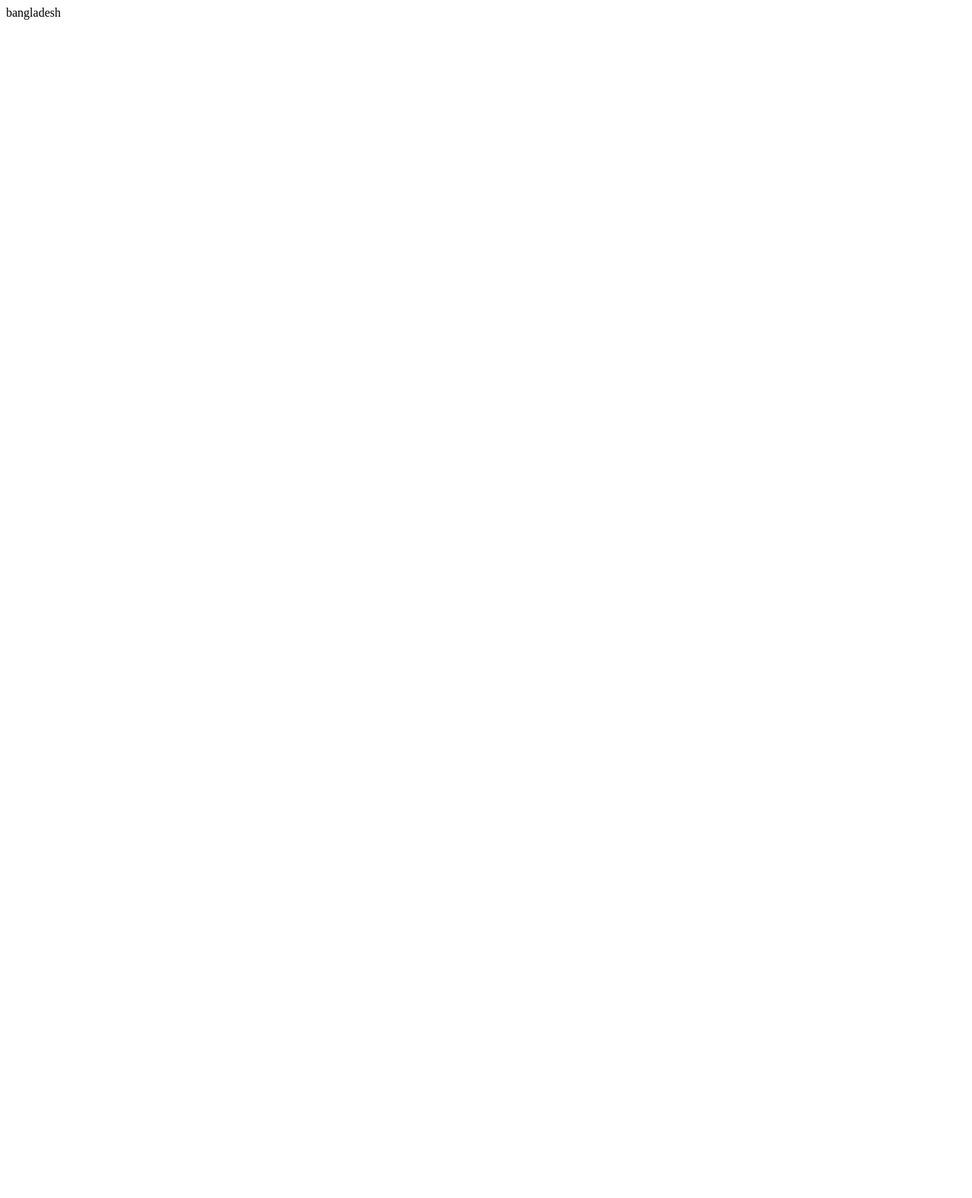
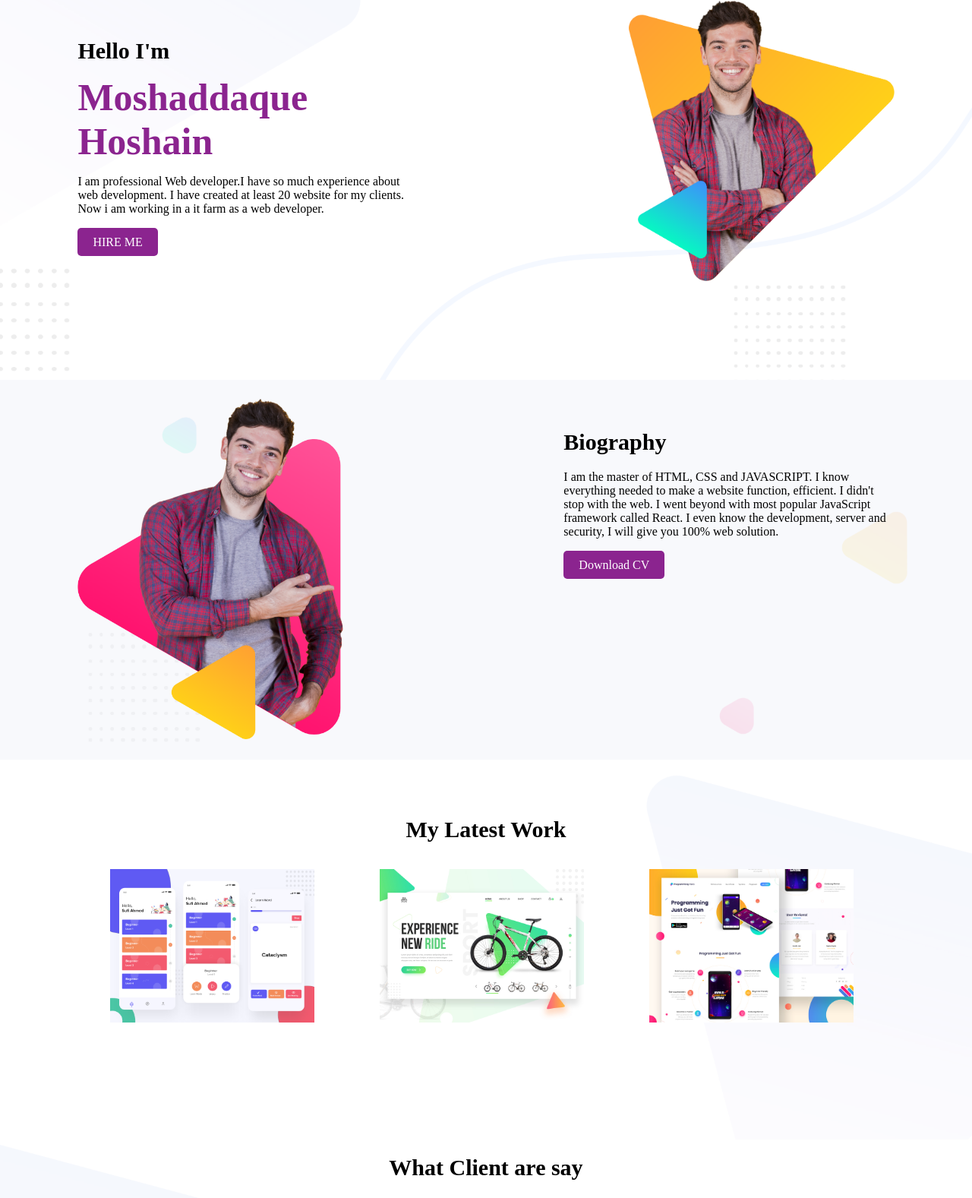
Before and after one commit to moshaddaque/personal-web, a plain HTML site: page index.html in a window 1280 px wide. Shown: the top 1577 px of the page at 76% size. Before the commit the page ends 800 px from the top, so only its background shows below. Drawn offline with Linux system fonts and the light colour scheme.

Commit message:
finished work

```diff
--- a/index.html
+++ b/index.html
@@ -4,9 +4,53 @@
     <meta charset="UTF-8">
     <meta http-equiv="X-UA-Compatible" content="IE=edge">
     <meta name="viewport" content="width=device-width, initial-scale=1.0">
+    <link rel="stylesheet" href="style.css">
     <title>Document</title>
 </head>
 <body>
-    bangladesh
+    <!-- Start Header section -->
+    <section class="first">
+        <div class="first-sec-cont half-width">
+            <h2>Hello I'm</h2>
+            <h1>Moshaddaque Hoshain</h1>
+            <p>I am professional Web developer.I have so much experience about web development. I have created at least 20 website for my clients. Now i am working in a it farm as a web developer.</p>
+            <a href="https://github.com/moshaddaque/" class="hire-me-btn">HIRE ME</a>
+        </div>
+        <div class="first-sec-img half-width">
+            <img src="./images/peter.png" alt="">
+        </div>
+    </section>
+     <!-- Start biography section -->
+    <section class="second">
+        <div class="second-sec-img half-width">
+            <img src="./images/peter_dream.png" alt="">
+        </div>
+        <div class="second-sec-cont half-width">
+            <h1>Biography</h1>
+            <p>I am the master of HTML, CSS and JAVASCRIPT. I know everything needed to make a website function, efficient. I didn't stop with the web. I went beyond with most popular JavaScript framework called React. I even know the development, server and security, I will give you 100% web solution.</p>
+            <a href=""class="cv-btn">Download CV</a>
+        </div>
+    </section>
+     <!-- Start Latest Work section -->
+    <section class="third">
+        <h1>My Latest Work</h1>
+        <div class="work">
+            <img src="./images/latest-work/work-1.png" alt="">
+            <img src="./images/latest-work/work-2.jpg" alt="">
+            <img src="./images/latest-work/work-3.jpg" alt="">
+        </div>
+    </section>
+     <!-- Start Client Review and footer section -->
+    <section class="four">
+        <h1>What Client are say</h1>
+        <h3>Beuce Moccy</h3>
+        <h6>Founder & CEO Aliese</h6>
+        <p>Lorem ipsum dolor sit amet consectetur adipisicing elit. Error sequi recusandae distinctio doloribus odit maxime!</p>
+        <div class="massage">
+            <p>Leave me a message in the </p>
+            <h2>info.moshaddaque@gmail.com</h2>
+        </div>
+        <p class="copy">&copy; 2022 Copyright By Moshaddaque Hoshain. </p>
+    </section>
 </body>
 </html>
--- /dev/null
+++ b/style.css
@@ -0,0 +1,142 @@
+*{
+    margin: 0;
+    padding: 0;
+    text-decoration: none;
+}
+img{
+    max-width: 100%;
+}
+
+.half-width{
+    float: left;
+    width: 34%;
+    margin: 0% 8% 0% 8%;
+}
+.first{
+    display: block;
+    height: 500px;
+    background-image: url(./images/header-bg.png);
+    background-repeat: no-repeat;
+    background-position: center;
+    background-size: cover;
+}
+.first-sec-cont h1{
+    color: #8b248f;
+    font-size: 50px;
+    margin: 15px 0px;
+}
+.first-sec-cont h2{
+    margin-top: 50px;
+    font-size: 30px;
+}
+.hire-me-btn{
+    padding: 10px 20px;
+    color: #fff;
+    background: #8b248f;
+    border-radius: 5px;
+    border: none;
+    line-height: 70px;
+}
+.first-sec-img{
+    text-align: right;
+}
+.first-sec-img img{
+    width: 350px;
+    height: auto;
+}
+
+
+.second{
+    display: block;
+    height: 500px;
+    background-image: url(./images/biography-bg.png);
+    background-repeat: no-repeat;
+    background-position: center;
+    background-size: cover;
+}
+.second-sec-img img{
+    width: 350px;
+    height: auto;
+    margin-top: 25px;
+}
+.second-sec-cont h1{
+    margin: 20px 0px;
+    font-size: 30px;
+    margin-top: 65px;
+}
+.cv-btn{
+    line-height: 70px;
+    padding: 10px 20px;
+    color: #fff;
+    background: #8b248f;
+    border-radius: 5px;
+    border: none;
+}
+
+
+.third{
+    display: block;
+    height: 500px;
+    background-image: url(./images/latest-work-bg.png);
+    background-repeat: no-repeat;
+    background-position: center;
+    background-size: cover;
+}
+.third h1{
+    margin: 0px auto;
+    text-align: center;
+    padding: 35px 0px;
+    padding-top: 75px;
+    font-size: 30px;
+}
+.work{
+    margin: 0% 8% 0% 8%;
+}
+.work img{
+    float: left;
+    width: 25%;
+    margin: 0% 4% 0% 4%;
+}
+
+
+.four{
+    display: block;
+    height: 500px;
+    background-image: url(./images/footer-bg.png);
+    background-repeat: no-repeat;
+    background-position: center;
+    background-size: cover;
+    text-align: center;
+    margin: 0px auto;
+}
+.four h1{
+    font-size: 30px;
+    margin-bottom: 30px;
+    padding: 20px;
+}
+.four h6{
+    color: rgb(75, 67, 67);
+}
+.four p{
+    width: 41%;
+    margin: 30px auto;
+}
+
+.massage{
+    height: 150px;
+    width: 50%;
+    background: rgb(212, 46, 204);
+    margin: 0px auto;
+    border-radius: 10px;
+    color: #fff;
+    margin-top: 20px;
+}
+.massage p{
+    padding-top: 25px;
+
+}
+.copy{
+    width: 100%;
+    line-height: 125px;
+    color: rgb(75, 67, 67);
+}
```
Also changed, not shown: images/biography-bg.png (added), images/footer-bg.png (added), images/header-bg.png (added), images/latest-work-bg.png (added), images/latest-work/work-1.png (added), images/latest-work/work-2.jpg (added), images/latest-work/work-3.jpg (added), images/peter.png (added), images/peter_dream.png (added), 1 other file.
